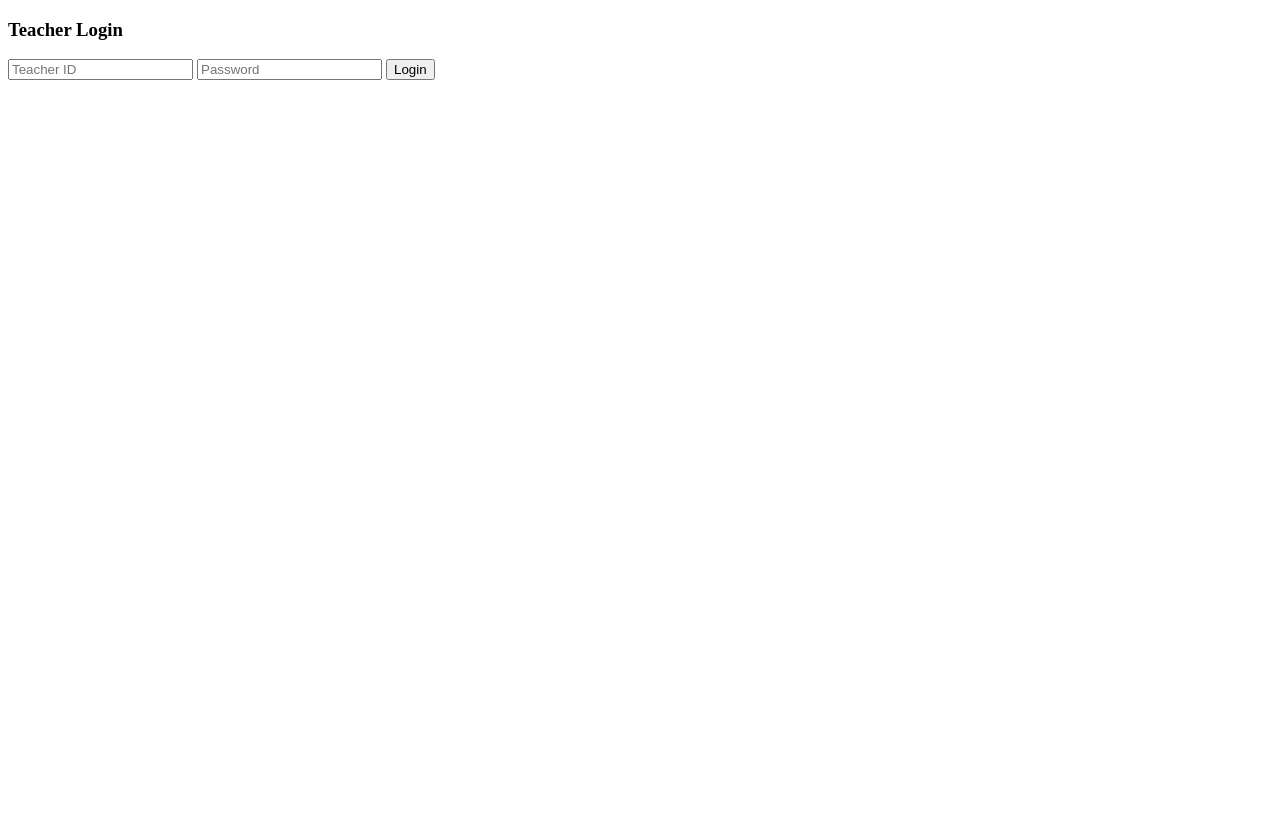
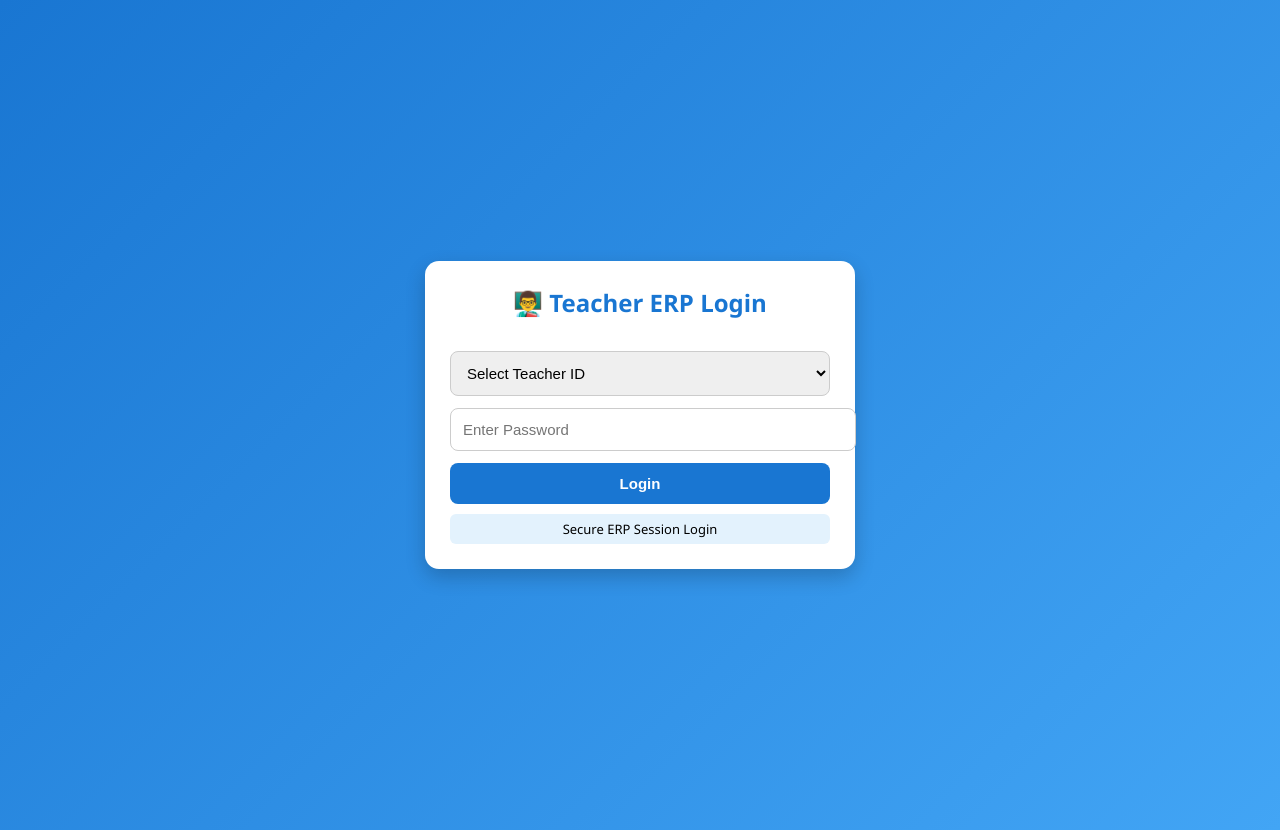
Before and after one commit to sachin24sk/attendance-app, a website: page public/admin.html in a window 1280 px wide. Before the commit the page ends 800 px from the top, so only its background shows below. Drawn offline with Linux system fonts and the light colour scheme.

Commit message:
Update admin.html

```diff
--- a/public/admin.html
+++ b/public/admin.html
@@ -2,35 +2,130 @@
 <html>
 <head>
 <meta name="viewport" content="width=device-width,initial-scale=1.0">
-<title>ERP Teacher Login</title>
+<title>Teacher ERP Login</title>
+
+<style>
+
+body{
+margin:0;
+font-family:Segoe UI;
+background:linear-gradient(135deg,#1976d2,#42a5f5);
+display:flex;
+justify-content:center;
+align-items:center;
+min-height:100vh;
+padding:15px;
+}
+
+.card{
+background:white;
+width:100%;
+max-width:380px;
+padding:25px;
+border-radius:14px;
+box-shadow:0 8px 20px rgba(0,0,0,0.2);
+text-align:center;
+}
+
+h2{
+margin-top:0;
+color:#1976d2;
+}
+
+select,input,button{
+width:100%;
+padding:12px;
+margin-top:12px;
+border-radius:8px;
+border:1px solid #ccc;
+font-size:15px;
+}
+
+button{
+background:#1976d2;
+color:white;
+font-weight:bold;
+border:none;
+cursor:pointer;
+}
+
+button:hover{
+background:#1565c0;
+}
+
+#status{
+margin-top:10px;
+font-size:14px;
+color:#1976d2;
+}
+
+.badge{
+background:#e3f2fd;
+padding:6px;
+border-radius:6px;
+margin-top:8px;
+font-size:13px;
+}
+
+</style>
 </head>
+
 <body>
 
-<h3>Teacher Login</h3>
+<div class="card">
 
-<input id="id" placeholder="Teacher ID">
-<input id="password" type="password" placeholder="Password">
+<h2>👨‍🏫 Teacher ERP Login</h2>
+
+<select id="teacherId">
+<option value="">Select Teacher ID</option>
+<option value="teacher1">teacher1</option>
+<option value="teacher2">teacher2</option>
+</select>
+
+<input id="password" type="password" placeholder="Enter Password">
+
 <button onclick="login()">Login</button>
+
+<div id="status"></div>
+
+<div class="badge">Secure ERP Session Login</div>
+
+</div>
 
 <script>
 
+const statusBox=document.getElementById("status");
+
 function login(){
+
+const id=document.getElementById("teacherId").value;
+const password=document.getElementById("password").value;
+
+if(!id){
+statusBox.innerText="Teacher ID select karo";
+return;
+}
 
 fetch("/api/admin/login",{
 method:"POST",
 headers:{"Content-Type":"application/json"},
-body:JSON.stringify({
-id:id.value,
-password:password.value
-})
+body:JSON.stringify({id,password})
 })
 .then(r=>r.json())
 .then(d=>{
+
 if(d.message==="Login success"){
+
+statusBox.innerText="Login Success ✔ Redirecting...";
+
+setTimeout(()=>{
 location.href="/attendance.html";
+},800);
+
 }else{
-alert("Wrong login");
+statusBox.innerText="Wrong ID ya Password";
 }
+
 });
 
 }
```
